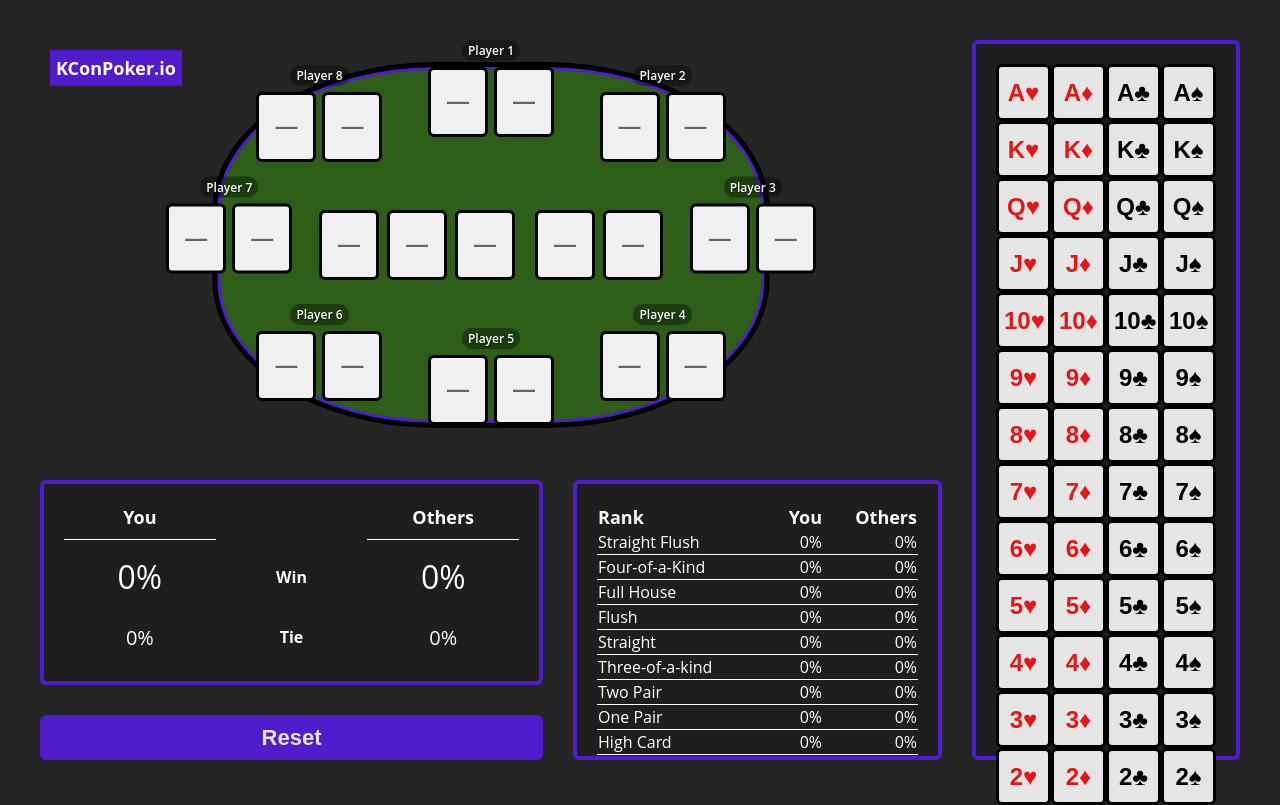
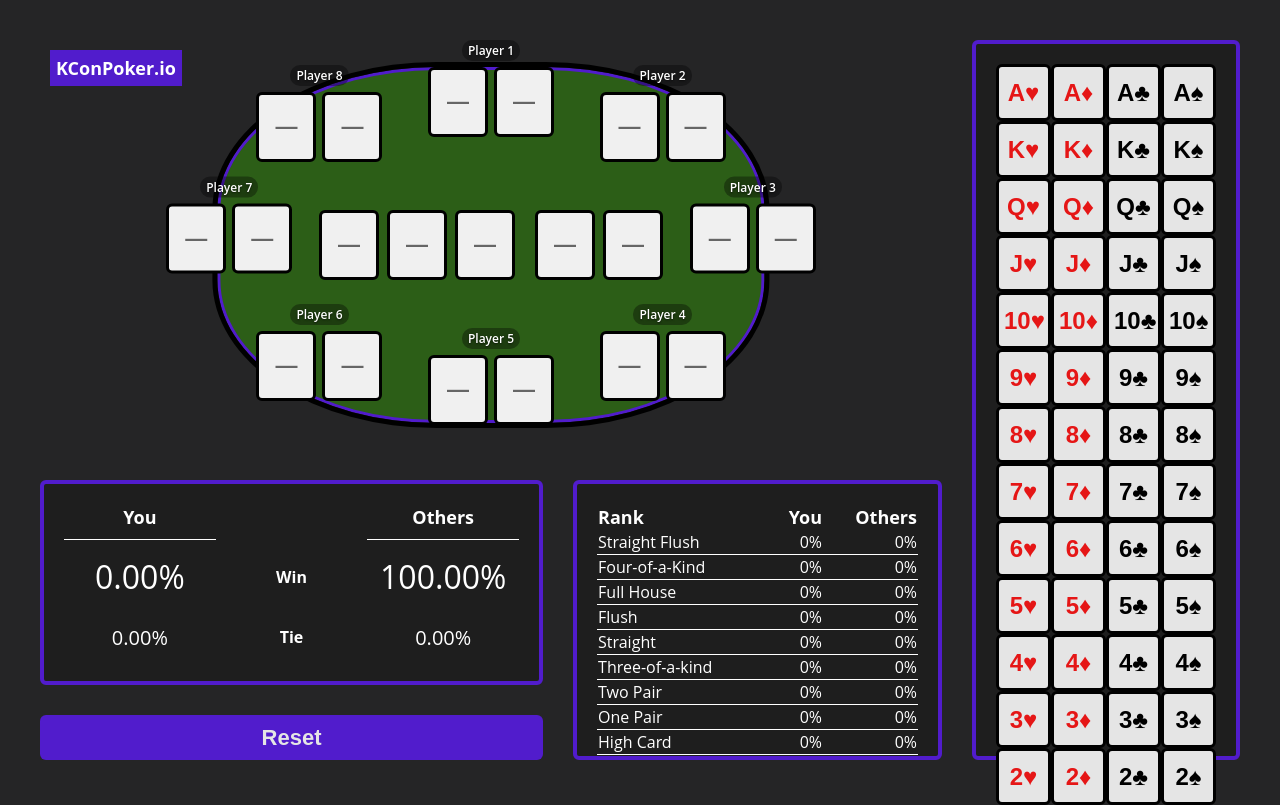
Before and after one commit to PlainOldKevin/KConPoker, a React (Vite) app in the folder client/: page / in a window 1280 px wide. Built offline with nearby package versions, Linux system fonts and the light colour scheme; no server answers.

Commit message:
finished oddsAPI, added oddsrequest to appshell, altered playerstats to recieve props

```diff
--- a/client/src/components/AppShell/AppShell.tsx
+++ b/client/src/components/AppShell/AppShell.tsx
@@ -1,4 +1,5 @@
-import { useState } from "react";
+// Imports
+import { useEffect, useMemo, useState } from "react";
 import styles from "./AppShell.module.css";
 import PokerTable from "../PokerTable/PokerTable";
 import DeckPanel from "../DeckPanel/DeckPanel";
@@ -6,6 +7,8 @@ import ResetButton from "../ResetButton/ResetButton";
 import RankStats from "../RankStats/RankStats";
 import PlayerStats from "../PlayerStats/PlayerStats";
 import type { CardId } from "../../types/cards";
+import type { OddsRequest, OddsResponse } from "../../types/odds";
+import { evaluateOdds } from "../../services/oddsApi";
 import type { BoardSlot, PlayerHandSlot, SlotId } from "../../types/slots";
 import {
   BOARD_SLOTS,
@@ -15,9 +18,6 @@ import {
 
 // App-level shell that wires table interactions, backend odds calls, and stats display
 export default function AppShell() {
-  // "Hero" is player 1 (the user). We use these slot IDs to gate auto-calculation
-  const [heroSlotA, heroSlotB] = PLAYER_HAND_SLOT_PAIRS[0];
-
   // Type guards help TS know which slot group we are dealing with
   const isBoardSlot = (slotId: SlotId): slotId is BoardSlot =>
     BOARD_SLOTS.includes(slotId as BoardSlot);
@@ -25,15 +25,80 @@ export default function AppShell() {
   const isPlayerHandSlot = (slotId: SlotId): slotId is PlayerHandSlot =>
     PLAYER_HAND_SLOTS.includes(slotId as PlayerHandSlot);
 
-  // Currently active slot to receive the next dealt card from the deck
+  // Active slot to receive the next dealt card from the deck (handle deck clicks)
   const [selectedSlot, setSelectedSlot] = useState<SlotId | undefined>();
 
-  // Map of slot id -> assigned card id for both hand and board slots
+  // Map of slot id -> assigned card id for both hand and board slots (Current table state)
   const [assignedCards, setAssignedCards] = useState<
     Partial<Record<SlotId, CardId>>
   >({});
 
-  // When a deck card is clicked, snap it into the active slot and advance
+  // "Hero" is player 1 (the user); these slot IDs gate auto-calculation
+  const [heroSlotA, heroSlotB] = PLAYER_HAND_SLOT_PAIRS[0];
+
+  // Only run backend odds when hero has a complete two-card hand
+  const heroHasCompleteHand =
+    Boolean(assignedCards[heroSlotA]) && Boolean(assignedCards[heroSlotB]);
+
+  // Last backend response for odds calculations
+  const [oddsResponse, setOddsResponse] = useState<OddsResponse | undefined>();
+
+  /* Function to build compute eligibility + API payload from current table state */
+
+  // Derive backend request payload from assigned card slots
+  const oddsRequest = useMemo<OddsRequest>(() => {
+    // Build players in seat order, keeping only seats that currently have cards
+    const players = PLAYER_HAND_SLOT_PAIRS.map(([slotA, slotB], index) => {
+      const cards = [assignedCards[slotA], assignedCards[slotB]].filter(
+        // Remove undefined values when one/both hand slots are empty
+        (card): card is CardId => Boolean(card),
+      );
+
+      return {
+        id: `player-${index + 1}`,
+        cards,
+      };
+    }).filter((player) => player.cards.length > 0);
+
+    // Board cards are sent in order (flop/turn/river slots)
+    const board = BOARD_SLOTS.map((slot) => assignedCards[slot]).filter(
+      (card): card is CardId => Boolean(card),
+    );
+
+    return { players, board };
+  }, [assignedCards]);
+
+  // Auto-evaluate odds whenever table state changes and hero is complete
+  useEffect(() => {
+    // If hero is incomplete, clear displayed results and skip network call
+    if (!heroHasCompleteHand) {
+      setOddsResponse(undefined);
+      return;
+    }
+
+    // Send request
+    const runOdds = async () => {
+      try {
+        const response = await evaluateOdds(oddsRequest);
+        // Assign request
+        setOddsResponse(response);
+      } catch {
+        // Keep UI stable on network/backend errors
+        setOddsResponse(undefined);
+      }
+    };
+
+    runOdds();
+  }, [heroHasCompleteHand, oddsRequest]);
+
+  // Derive current panel values from hero row in backend response
+  const hero = oddsResponse?.players[0];
+  const yourWinPct = hero?.winPct ?? 0;
+  const yourTiePct = hero?.tiePct ?? 0;
+  const othersWinPct = Math.max(100 - yourWinPct - yourTiePct, 0);
+  const othersTiePct = yourTiePct;
+
+  // When a deck card is clicked, assign it into currently selected slot and advance
   const handleCardClick = (id: CardId) => {
     if (!selectedSlot) {
       // Ignore deck clicks until a slot is selected
@@ -139,7 +204,12 @@ export default function AppShell() {
       />
       <DeckPanel usedCards={usedCards} onCardClick={handleCardClick} />
       <RankStats />
-      <PlayerStats />
+      <PlayerStats
+        yourWinPct={yourWinPct}
+        yourTiePct={yourTiePct}
+        othersWinPct={othersWinPct}
+        othersTiePct={othersTiePct}
+      />
       <ResetButton />
     </div>
   );
--- a/client/src/components/PlayerStats/PlayerStats.tsx
+++ b/client/src/components/PlayerStats/PlayerStats.tsx
@@ -1,28 +1,47 @@
 import styles from "./PlayerStats.module.css";
 
-export default function PlayerStats() {
+// Props are split as "you" and "others" so this component stays presentation-only
+interface PlayerStatsProps {
+  yourWinPct: number;
+  yourTiePct: number;
+  othersWinPct: number;
+  othersTiePct: number;
+}
+
+// Shared display formatter for odds values
+const formatPct = (value: number) => `${value.toFixed(2)}%`;
+
+export default function PlayerStats({
+  yourWinPct,
+  yourTiePct,
+  othersWinPct,
+  othersTiePct,
+}: PlayerStatsProps) {
   return (
     <div className={styles.player}>
       <table className={styles.table}>
         <thead>
+          <tr>
             <th className={styles.tableTitle}>
               <span>You</span>
             </th>
+            {/* Spacer header used by middle label column (Win/Tie) */}
             <th></th>
             <th className={styles.tableTitle}>
               <span>Others</span>
             </th>
+          </tr>
         </thead>
         <tbody>
           <tr>
-            <td className={styles.tableWinOdds}>0%</td>
+            <td className={styles.tableWinOdds}>{formatPct(yourWinPct)}</td>
             <td className={styles.tableWin}>Win</td>
-            <td className={styles.tableWinOdds}>0%</td>
+            <td className={styles.tableWinOdds}>{formatPct(othersWinPct)}</td>
           </tr>
           <tr>
-            <td className={styles.tableTieOdds}>0%</td>
+            <td className={styles.tableTieOdds}>{formatPct(yourTiePct)}</td>
             <td className={styles.tableTie}>Tie</td>
-            <td className={styles.tableTieOdds}>0%</td>
+            <td className={styles.tableTieOdds}>{formatPct(othersTiePct)}</td>
           </tr>
         </tbody>
       </table>
--- /dev/null
+++ b/client/src/services/oddsApi.ts
@@ -0,0 +1,29 @@
+// Imports
+import type { OddsRequest, OddsResponse } from "../types/odds";
+
+// Frontend-configurable API host. Defaults to local backend for development
+const API_BASE_URL =
+  import.meta.env.VITE_API_BASE_URL ?? "http://localhost:3001";
+
+// Calls backend odds endpoint with the current table state
+export const evaluateOdds = async (
+  payload: OddsRequest,
+): Promise<OddsResponse> => {
+  const response = await fetch(`${API_BASE_URL}/api/odds/evaluate`, {
+    method: "POST",
+    headers: {
+      // Backend expects JSON body
+      "Content-Type": "application/json",
+    },
+    body: JSON.stringify(payload),
+  });
+
+  // Bubble up non-2xx responses to caller so UI can handle failure state
+  if (!response.ok) {
+    const text = await response.text().catch(() => "");
+    throw new Error(`Odds request failed (${response.status}). ${text}`);
+  }
+
+  // Response shape follows OddsResponse contract
+  return (await response.json()) as OddsResponse;
+};
```
Lines whose indentation alone changed are shown as unchanged.
